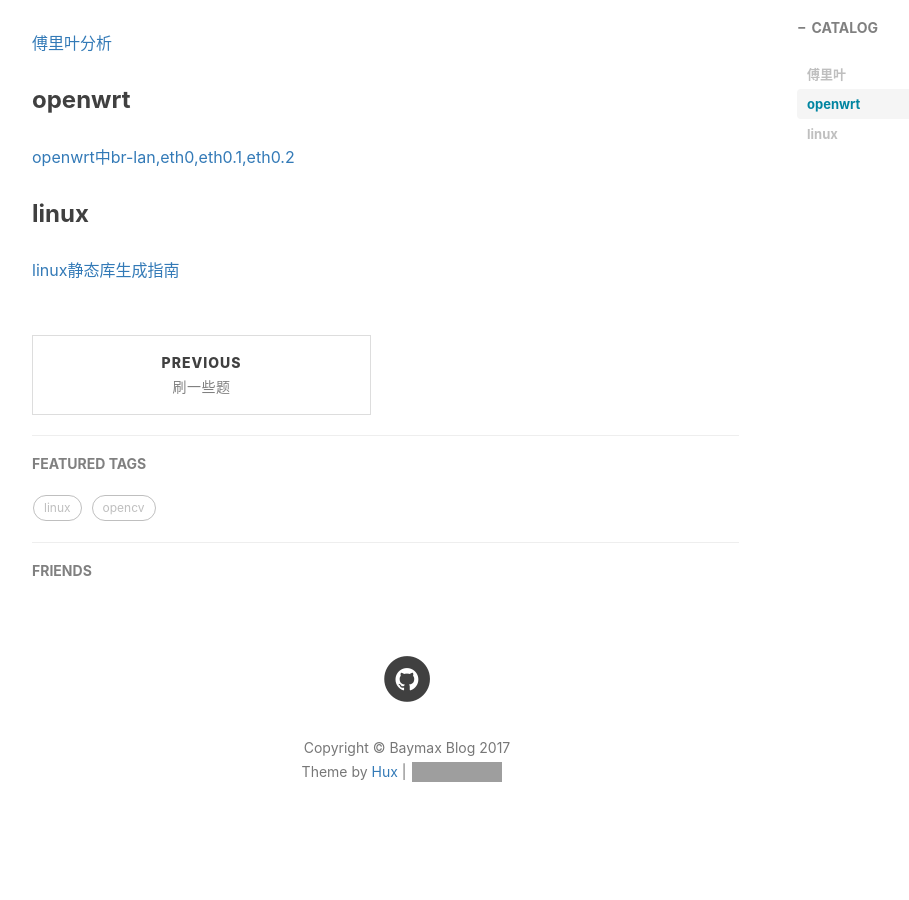
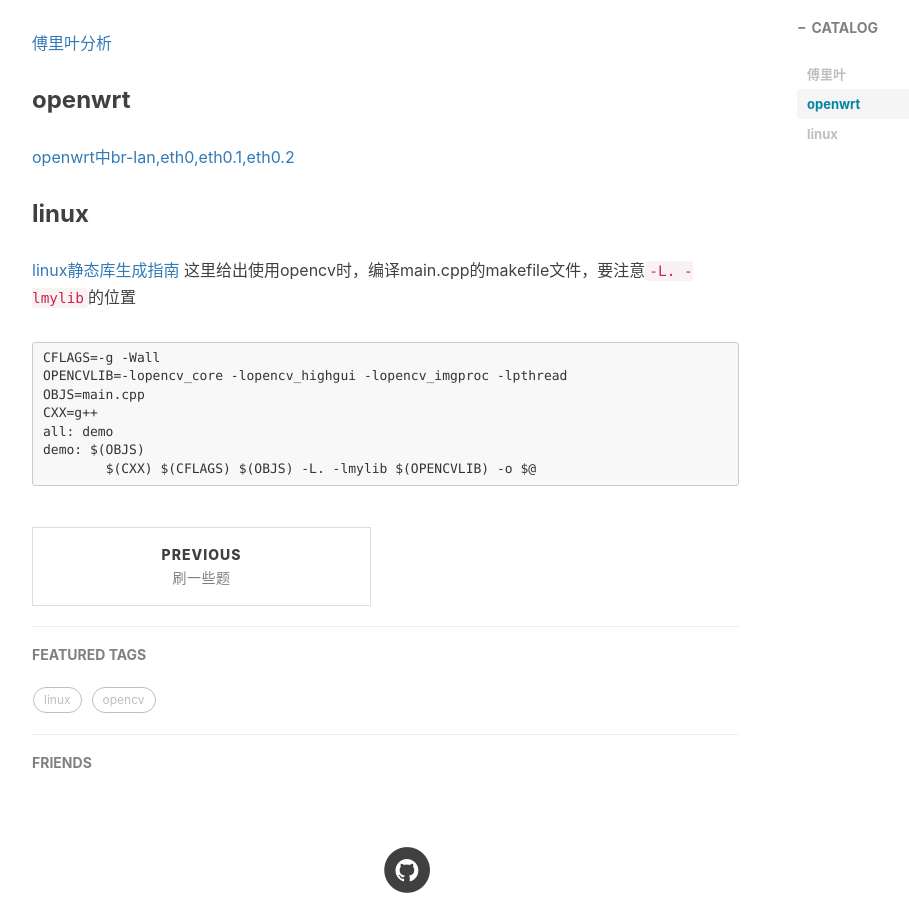
Before and after one commit to Lmonologue/baymax.github.io, a Jekyll site: the page built from _posts/2017-05-27-好文章.md, in a window 1280 px wide and 900 px high, scrolled down 656 px. Shown: the whole window, without its empty margins (233-1142 px from the left). Built offline with Jekyll 4.4.1, drawn with Linux system fonts in a browser that asks for light colours; nearby versions of some CDN libraries; comment, search, counter and statistics services are not loaded; before the commit the page ends 1532 px from its top, so only the background shows below that; grey boxes are pictures that could not be loaded.

Commit message:
Update 2017-05-27-好文章.md

````diff
--- a/_posts/2017-05-27-好文章.md
+++ b/_posts/2017-05-27-好文章.md
@@ -23,3 +23,13 @@ tags:
 ### linux
 
 [linux静态库生成指南](http://www.cnblogs.com/jiqingwu/p/4325382.html)
+这里给出使用opencv时，编译main.cpp的makefile文件，要注意`-L. -lmylib`的位置
+```
+CFLAGS=-g -Wall
+OPENCVLIB=-lopencv_core -lopencv_highgui -lopencv_imgproc -lpthread
+OBJS=main.cpp
+CXX=g++
+all: demo
+demo: $(OBJS)
+	$(CXX) $(CFLAGS) $(OBJS) -L. -lmylib $(OPENCVLIB) -o $@
+```
````
